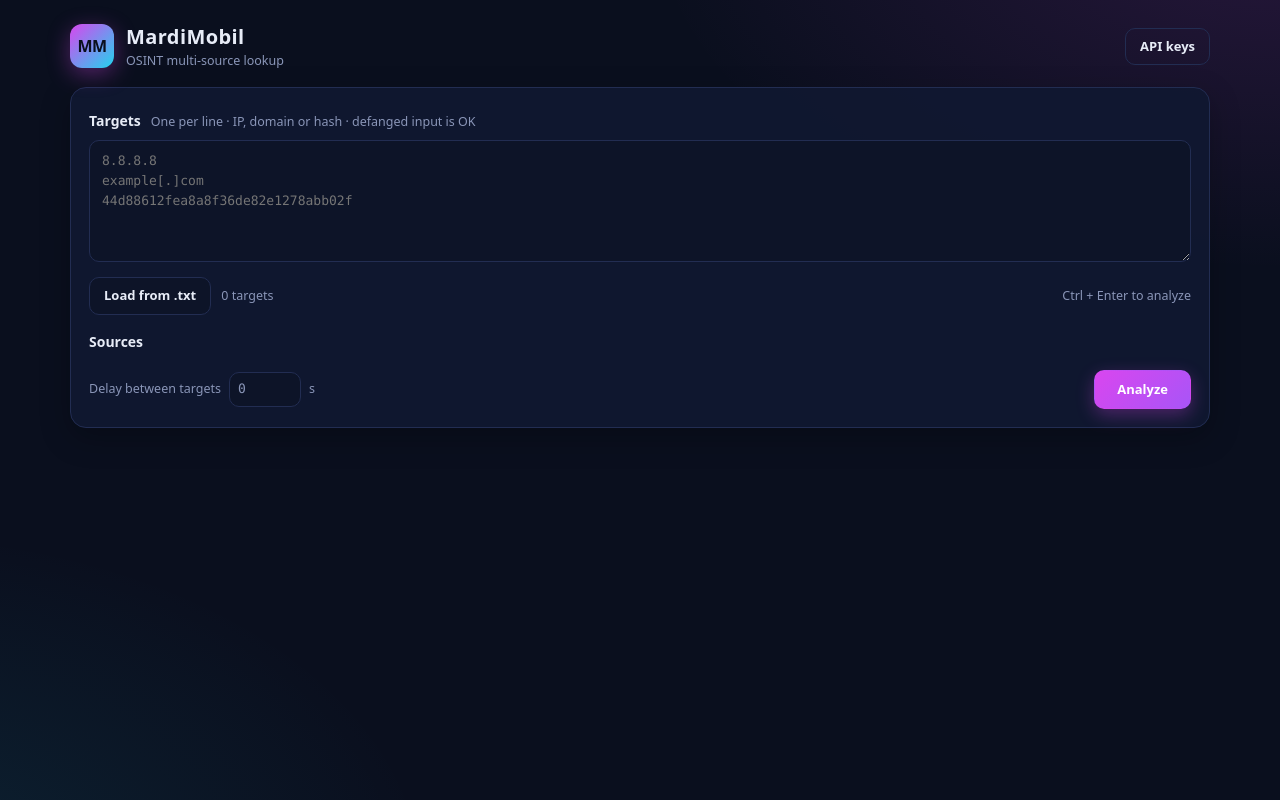
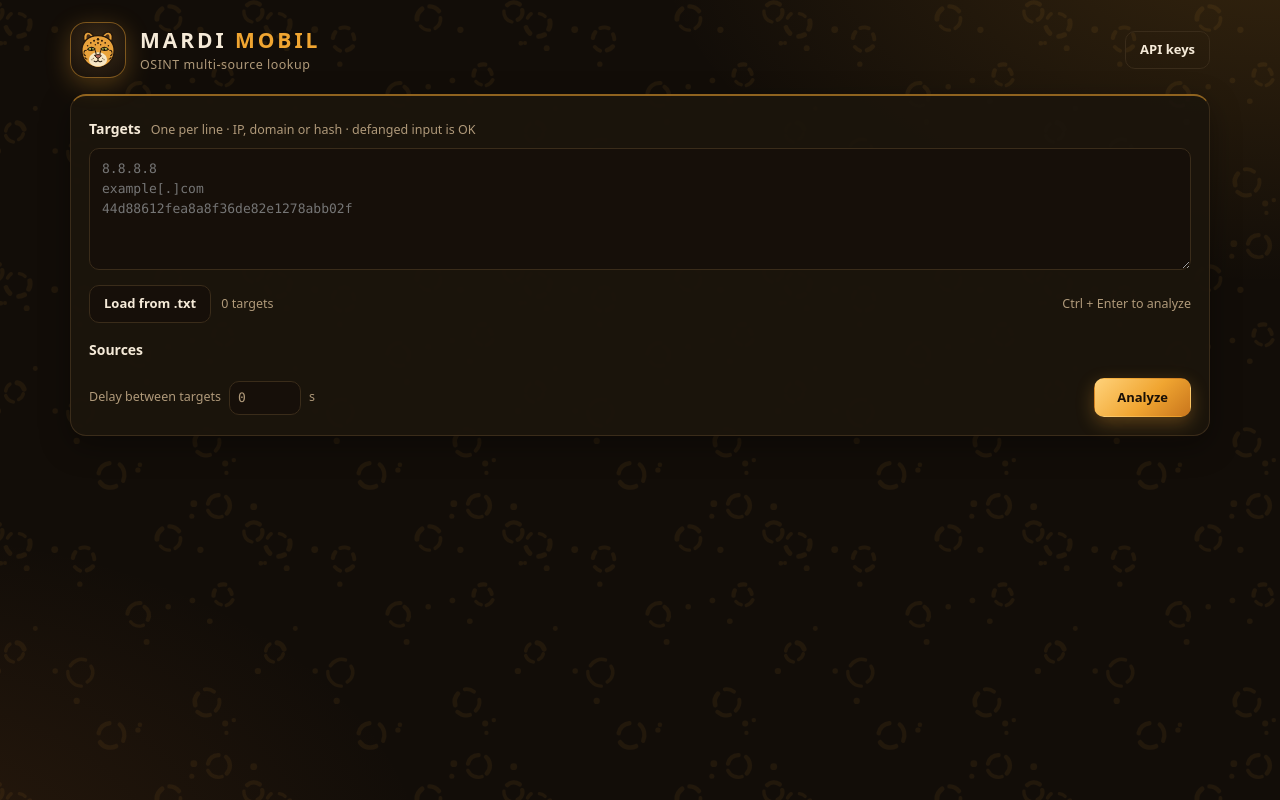
Before and after one commit to MardiMobil/leopard, a plain HTML site: page web/index.html in a window 1280 px wide. Drawn offline with Linux system fonts and the light colour scheme; no server answers.

Commit message:
Leopard theme for the GUI: logo, favicon, rosette background, gold palette

```diff
--- a/web/app.css
+++ b/web/app.css
@@ -1,16 +1,18 @@
+/* Leopard theme: warm night-brown ground, golden coat, cream belly, dark rosettes. */
 :root {
-  --bg: #0a0f1e;
-  --panel: #111831;
-  --panel-2: #0d1428;
-  --line: #222d52;
-  --ink: #e7ecf7;
-  --muted: #8a96b8;
-  --accent: #d946ef;
-  --accent-2: #22d3ee;
-  --high: #ff4d5e;
-  --medium: #ffb020;
-  --low: #22c55e;
-  --info: #38bdf8;
+  --bg: #120d08;
+  --panel: #1c150d;
+  --panel-2: #160f09;
+  --line: #3a2c1a;
+  --ink: #f5ead8;
+  --muted: #b09a7a;
+  --accent: #f0a531;
+  --accent-2: #ffd27a;
+  --accent-ink: #1a1006;
+  --high: #ff5a4f;
+  --medium: #f4c542;
+  --low: #4cc38a;
+  --info: #7cb7e8;
   --mono: ui-monospace, "Cascadia Code", SFMono-Regular, Menlo, Consolas, monospace;
   color-scheme: dark;
 }
@@ -21,8 +23,9 @@ body {
   margin: 0;
   min-height: 100vh;
   background:
-    radial-gradient(900px 500px at 100% -10%, rgba(217, 70, 239, .14), transparent 70%),
-    radial-gradient(800px 500px at -10% 110%, rgba(34, 211, 238, .10), transparent 70%),
+    radial-gradient(900px 520px at 100% -10%, rgba(240, 165, 49, .16), transparent 70%),
+    radial-gradient(800px 500px at -10% 110%, rgba(184, 105, 40, .14), transparent 70%),
+    url("/rosettes.svg"),
     var(--bg);
   background-attachment: fixed;
   color: var(--ink);
@@ -40,21 +43,23 @@ code { font: 12px var(--mono); background: var(--panel-2); border: 1px solid var
   max-width: 1180px; margin: 0 auto; padding: 22px 20px 16px;
   display: flex; align-items: center; justify-content: space-between; gap: 12px;
 }
-.brand { display: flex; align-items: center; gap: 12px; }
+.brand { display: flex; align-items: center; gap: 14px; }
 .logo {
-  display: grid; place-items: center; width: 44px; height: 44px; border-radius: 12px;
-  background: linear-gradient(135deg, var(--accent), var(--accent-2));
-  color: #0a0f1e; font: 800 16px/1 system-ui, sans-serif; letter-spacing: -.03em;
-  box-shadow: 0 6px 22px rgba(217, 70, 239, .35);
+  display: block; width: 56px; height: 56px; padding: 4px; border-radius: 16px;
+  background: radial-gradient(circle at 50% 40%, #3a2a17, var(--panel-2));
+  border: 1px solid color-mix(in srgb, var(--accent) 45%, transparent);
+  box-shadow: 0 6px 24px rgba(240, 165, 49, .28);
 }
-h1 { font-size: 20px; letter-spacing: .02em; }
-.brand p { margin: 0; color: var(--muted); font-size: 12.5px; }
+h1 { font-size: 21px; font-weight: 800; letter-spacing: .14em; }
+h1 span { color: var(--accent); }
+.brand p { margin: 0; color: var(--muted); font-size: 12.5px; letter-spacing: .04em; }
 
 /* ---------------------------------------------------------------- panels */
 .panel {
   background: color-mix(in srgb, var(--panel) 92%, transparent);
   border: 1px solid var(--line); border-radius: 16px; padding: 18px; margin-bottom: 16px;
-  box-shadow: 0 10px 30px rgba(0, 0, 0, .25);
+  box-shadow: 0 10px 30px rgba(0, 0, 0, .35);
+  border-top: 2px solid color-mix(in srgb, var(--accent) 55%, transparent);
 }
 .row { display: flex; align-items: center; gap: 10px; flex-wrap: wrap; margin-top: 10px; }
 .field-head { display: flex; align-items: baseline; gap: 10px; flex-wrap: wrap; margin: 4px 0 8px; }
@@ -80,9 +85,10 @@ button:hover, .file-btn:hover { border-color: var(--accent-2); }
 button:active { transform: translateY(1px); }
 button:disabled { opacity: .5; cursor: not-allowed; }
 button.primary {
-  background: linear-gradient(135deg, var(--accent), #a855f7); border-color: transparent;
-  color: #fff; padding: 9px 22px; box-shadow: 0 6px 18px rgba(217, 70, 239, .3);
+  background: linear-gradient(135deg, var(--accent-2), var(--accent) 55%, #c9761c); border-color: transparent;
+  color: var(--accent-ink); padding: 9px 22px; box-shadow: 0 6px 18px rgba(240, 165, 49, .3);
 }
+button.primary:hover { filter: brightness(1.08); }
 button.ghost { background: transparent; }
 button.link { background: none; border: 0; padding: 0; color: var(--accent-2); font: 13px var(--mono);
   text-align: left; word-break: break-all; }
@@ -199,7 +205,7 @@ dd li { color: var(--muted); }
 /* ---------------------------------------------------------------- dialog */
 dialog { width: min(560px, calc(100vw - 32px)); background: var(--panel); color: var(--ink);
   border: 1px solid var(--line); border-radius: 16px; padding: 20px; box-shadow: 0 30px 80px rgba(0, 0, 0, .6); }
-dialog::backdrop { background: rgba(4, 7, 16, .7); backdrop-filter: blur(3px); }
+dialog::backdrop { background: rgba(10, 6, 2, .72); backdrop-filter: blur(3px); }
 dialog h2 { font-size: 17px; margin-bottom: 6px; }
 .key-fields { display: grid; gap: 12px; margin-top: 14px; }
 .key-row { display: grid; gap: 6px; }
--- a/web/index.html
+++ b/web/index.html
@@ -5,15 +5,15 @@
   <meta name="viewport" content="width=device-width, initial-scale=1">
   <meta name="api-token" content="{{TOKEN}}">
   <title>MardiMobil OSINT</title>
-  <link rel="icon" href="data:,">
+  <link rel="icon" href="/logo.svg" type="image/svg+xml">
   <link rel="stylesheet" href="/app.css">
 </head>
 <body>
   <header class="top">
     <div class="brand">
-      <span class="logo" aria-hidden="true">MM</span>
+      <img class="logo" src="/logo.svg" alt="" width="56" height="56">
       <div>
-        <h1>MardiMobil</h1>
+        <h1>MARDI <span>MOBIL</span></h1>
         <p>OSINT multi-source lookup</p>
       </div>
     </div>
```
Also changed, not shown: web/logo.svg (added), web/rosettes.svg (added).
